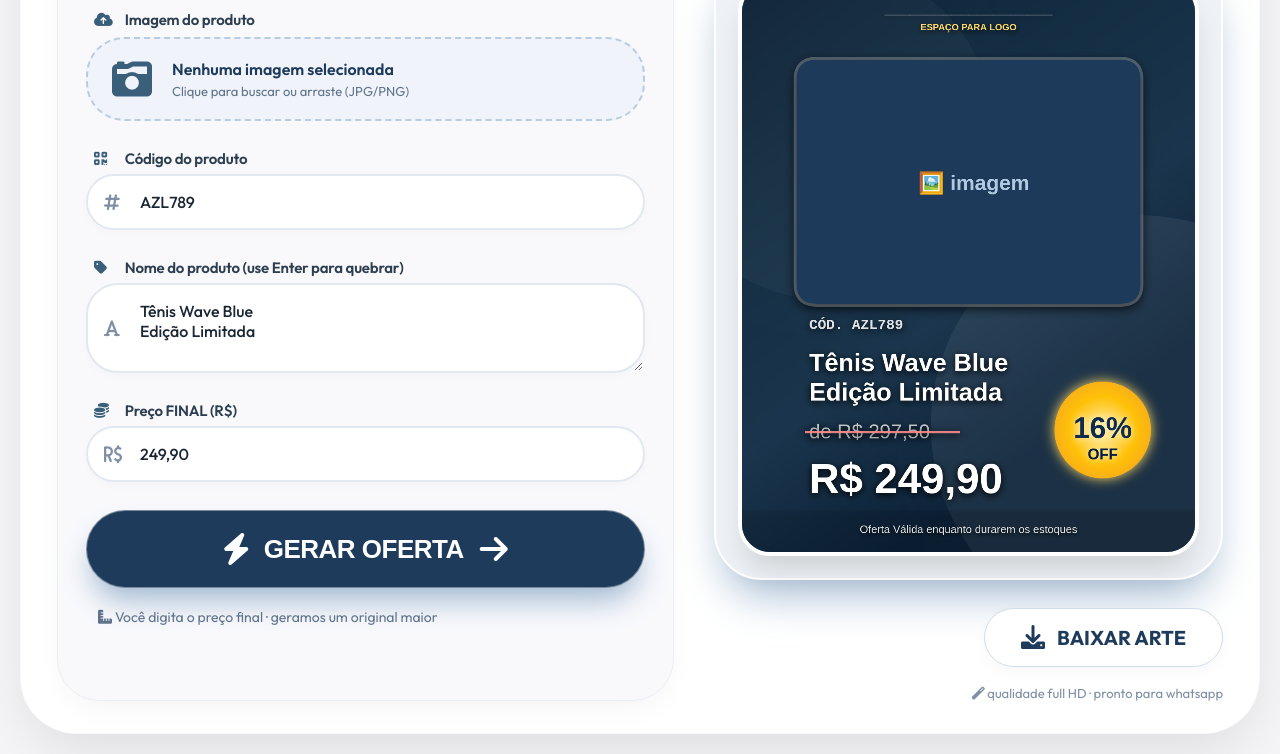
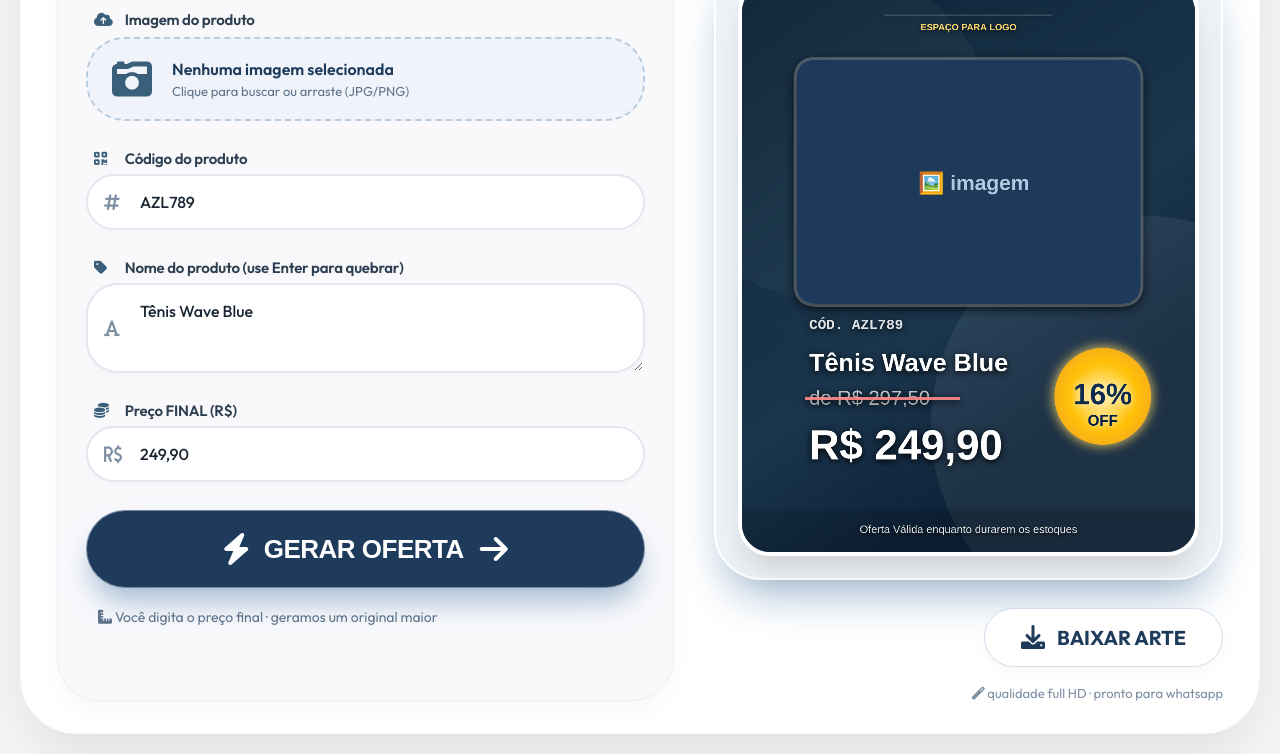
Before and after one commit to Pokanzzz/promocoesautolatina, a plain HTML site: page index.html in a window 1280 px wide. Shown: the part 160-914 px from the top of the page. Drawn offline with Linux system fonts and the light colour scheme.

Commit message:
sem quebra de linha

```diff
--- a/index.html
+++ b/index.html
@@ -3,7 +3,7 @@
 <head>
     <meta charset="UTF-8">
     <meta name="viewport" content="width=device-width, initial-scale=1.0">
-    <title>PromoStudio · espaço para logo · tom escuro</title>
+    <title>PromoStudio · preço adaptativo à quebra de linha</title>
     <!-- Fontes e ícones -->
     <link rel="preconnect" href="https://fonts.googleapis.com">
     <link rel="preconnect" href="https://fonts.gstatic.com" crossorigin>
@@ -374,8 +374,7 @@
                 <label><i class="fas fa-tag"></i> Nome do produto (use Enter para quebrar)</label>
                 <div class="field-with-icon">
                     <i class="fas fa-font"></i>
-                    <textarea id="nomeInput" placeholder="Ex: Tênis Ultra Comfort&#10;Edição Especial">Tênis Wave Blue
-Edição Limitada</textarea>
+                    <textarea id="nomeInput" placeholder="Ex: Tênis Ultra Comfort&#10;Edição Especial">Tênis Wave Blue</textarea>
                 </div>
             </div>
 
@@ -461,16 +460,16 @@ Edição Limitada</textarea>
                 canvas.width = w;
                 canvas.height = h;
 
-                // FUNDO AZUL MAIS ESCURO (solicitado)
+                // FUNDO AZUL ESCURO
                 const gradient = ctx.createLinearGradient(0, 0, w*0.7, h*0.8);
-                gradient.addColorStop(0, '#0a1f33');  // escuro
+                gradient.addColorStop(0, '#0a1f33');
                 gradient.addColorStop(0.3, '#122b40');
                 gradient.addColorStop(0.7, '#1a354d');
                 gradient.addColorStop(1, '#0c2238');
                 ctx.fillStyle = gradient;
                 ctx.fillRect(0, 0, w, h);
 
-                // Espaço reservado para LOGO DA EMPRESA (topo central)
+                // ESPAÇO PARA LOGO
                 ctx.save();
                 ctx.shadowColor = '#000000';
                 ctx.shadowBlur = 15;
@@ -478,14 +477,14 @@ Edição Limitada</textarea>
                 ctx.font = 'bold 36px "Outfit", sans-serif';
                 ctx.fillStyle = '#ffffffcc';
                 ctx.textAlign = 'center';
-                ctx.fillText('____________________', 540, 70);  // linha simulando espaço para logo
+                ctx.fillText('____________________', 540, 70);
                 ctx.font = 'bold 22px "Outfit", sans-serif';
                 ctx.fillStyle = '#ffd966';
                 ctx.fillText('ESPAÇO PARA LOGO', 540, 110);
                 ctx.textAlign = 'left';
                 ctx.restore();
 
-                // Elementos decorativos suaves (mais sutis no fundo escuro)
+                // Elementos decorativos
                 ctx.save();
                 ctx.shadowColor = 'rgba(255, 255, 255, 0.08)';
                 ctx.shadowBlur = 70;
@@ -499,14 +498,14 @@ Edição Limitada</textarea>
                 ctx.fill();
                 ctx.restore();
 
-                // Moldura da imagem (mais escura para combinar)
+                // Moldura da imagem
                 ctx.save();
                 ctx.shadowColor = '#000000';
                 ctx.shadowBlur = 30;
                 ctx.shadowOffsetY = 8;
                 ctx.fillStyle = '#1e3a5a';
                 ctx.beginPath();
-                ctx.roundRect(130, 180, 820, 580, 48);  // movido 40px para baixo (140 -> 180)
+                ctx.roundRect(130, 180, 820, 580, 48);
                 ctx.fill();
                 ctx.restore();
 
@@ -542,21 +541,21 @@ Edição Limitada</textarea>
                 }
                 ctx.restore();
 
-                // CÓDIGO (agora mais abaixo devido ao espaço da logo)
+                // CÓDIGO
                 ctx.shadowColor = '#000000';
                 ctx.shadowBlur = 18;
                 ctx.shadowOffsetY = 4;
                 ctx.font = '600 34px "Outfit", monospace';
                 ctx.fillStyle = '#ffffffdd';
-                ctx.fillText(`CÓD. ${codigo}`, 160, 820);  // ajustado (era 780)
+                ctx.fillText(`CÓD. ${codigo}`, 160, 820);
 
-                // NOME DO PRODUTO
+                // NOME DO PRODUTO (com quebra de linha)
                 ctx.font = 'bold 60px "Outfit", sans-serif';
                 ctx.fillStyle = '#ffffff';
 
                 const linhas = nomeCompleto.split('\n');
                 const linhaAltura = 70;
-                let yPos = 920;  // ajustado (era 880)
+                let yPos = 920;
 
                 linhas.forEach((linha) => {
                     if (linha.trim() !== '') {
@@ -565,40 +564,62 @@ Edição Limitada</textarea>
                     }
                 });
 
+                // --- LÓGICA ADAPTATIVA PARA O PREÇO ---
+                // Se houver mais de uma linha (quebra), o preço desce. Caso contrário, fica mais acima.
+                const quantidadeLinhas = linhas.filter(l => l.trim() !== '').length;
+
+                let precoOriginalY, riscadoY, precoFinalY, bolinhaY, offY;
+
+                if (quantidadeLinhas > 1) {
+                    // COM QUEBRA DE LINHA: valores mais abaixo
+                    precoOriginalY = 1080;
+                    riscadoY = 1065;
+                    precoFinalY = 1210;
+                    bolinhaY = 1060;
+                    offY = 1120;
+                } else {
+                    // SEM QUEBRA DE LINHA: valores mais acima
+                    precoOriginalY = 1000;
+                    riscadoY = 985;
+                    precoFinalY = 1130;
+                    bolinhaY = 980;
+                    offY = 1040;
+                }
+
                 // PREÇO ORIGINAL
                 ctx.save();
                 ctx.font = '500 48px "Outfit", sans-serif';
                 ctx.fillStyle = '#dddddd';
                 ctx.globalAlpha = 0.9;
-                ctx.fillText(`de R$ ${precoOriginalStr}`, 160, 1080);  // ajustado (era 1040)
+                ctx.fillText(`de R$ ${precoOriginalStr}`, 160, precoOriginalY);
 
                 ctx.beginPath();
                 ctx.strokeStyle = '#ff8a8a';
                 ctx.lineWidth = 6;
                 ctx.globalAlpha = 0.9;
-                ctx.moveTo(150, 1065);  // ajustado
-                ctx.lineTo(520, 1065);
+                ctx.moveTo(150, riscadoY);
+                ctx.lineTo(520, riscadoY);
                 ctx.stroke();
                 ctx.restore();
 
                 // PREÇO FINAL
                 ctx.font = '800 100px "Outfit", sans-serif';
                 ctx.fillStyle = '#ffffff';
-                ctx.fillText(`R$ ${precoFinalStr}`, 160, 1210);  // ajustado (era 1170)
+                ctx.fillText(`R$ ${precoFinalStr}`, 160, precoFinalY);
 
-                // BOLINHA AMARELA (posição ajustada)
+                // BOLINHA AMARELA (posição adaptativa)
                 ctx.save();
                 ctx.shadowColor = '#ffd966';
                 ctx.shadowBlur = 30;
                 ctx.shadowOffsetX = 0;
                 ctx.shadowOffsetY = 0;
 
-                const gradientCircle = ctx.createRadialGradient(860, 1060, 20, 860, 1060, 140);  // y 1060 (era 1020)
+                const gradientCircle = ctx.createRadialGradient(860, bolinhaY, 20, 860, bolinhaY, 140);
                 gradientCircle.addColorStop(0, '#ffe484');
                 gradientCircle.addColorStop(0.5, '#ffc107');
                 gradientCircle.addColorStop(1, '#f5a623');
                 ctx.beginPath();
-                ctx.arc(860, 1060, 115, 0, Math.PI*2);
+                ctx.arc(860, bolinhaY, 115, 0, Math.PI*2);
                 ctx.fillStyle = gradientCircle;
                 ctx.fill();
 
@@ -608,17 +629,17 @@ Edição Limitada</textarea>
                 ctx.shadowColor = '#fff9d0';
                 ctx.textAlign = 'center';
                 ctx.textBaseline = 'middle';
-                ctx.fillText(`${percentualAtual}%`, 860, 1060);
+                ctx.fillText(`${percentualAtual}%`, 860, bolinhaY);
 
                 ctx.font = 'bold 36px "Outfit", sans-serif';
                 ctx.fillStyle = '#001d4a';
-                ctx.fillText('OFF', 860, 1120);  // ajustado
+                ctx.fillText('OFF', 860, offY);
 
                 ctx.textAlign = 'left';
                 ctx.textBaseline = 'alphabetic';
                 ctx.restore();
 
-                // BARRA INFERIOR (mantida)
+                // BARRA INFERIOR
                 ctx.shadowBlur = 10;
                 ctx.fillStyle = '#00000040';
                 ctx.globalAlpha = 0.3;
```
